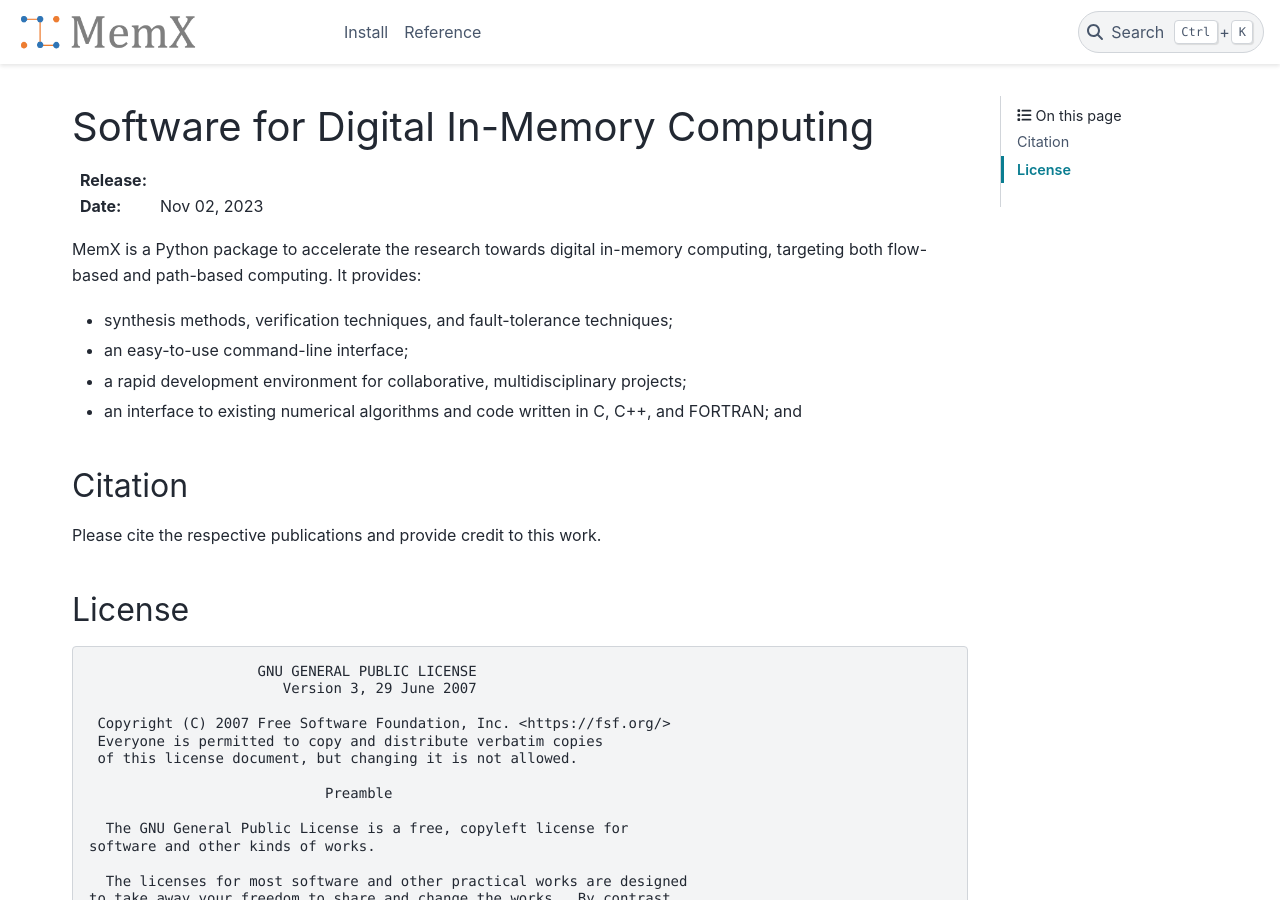
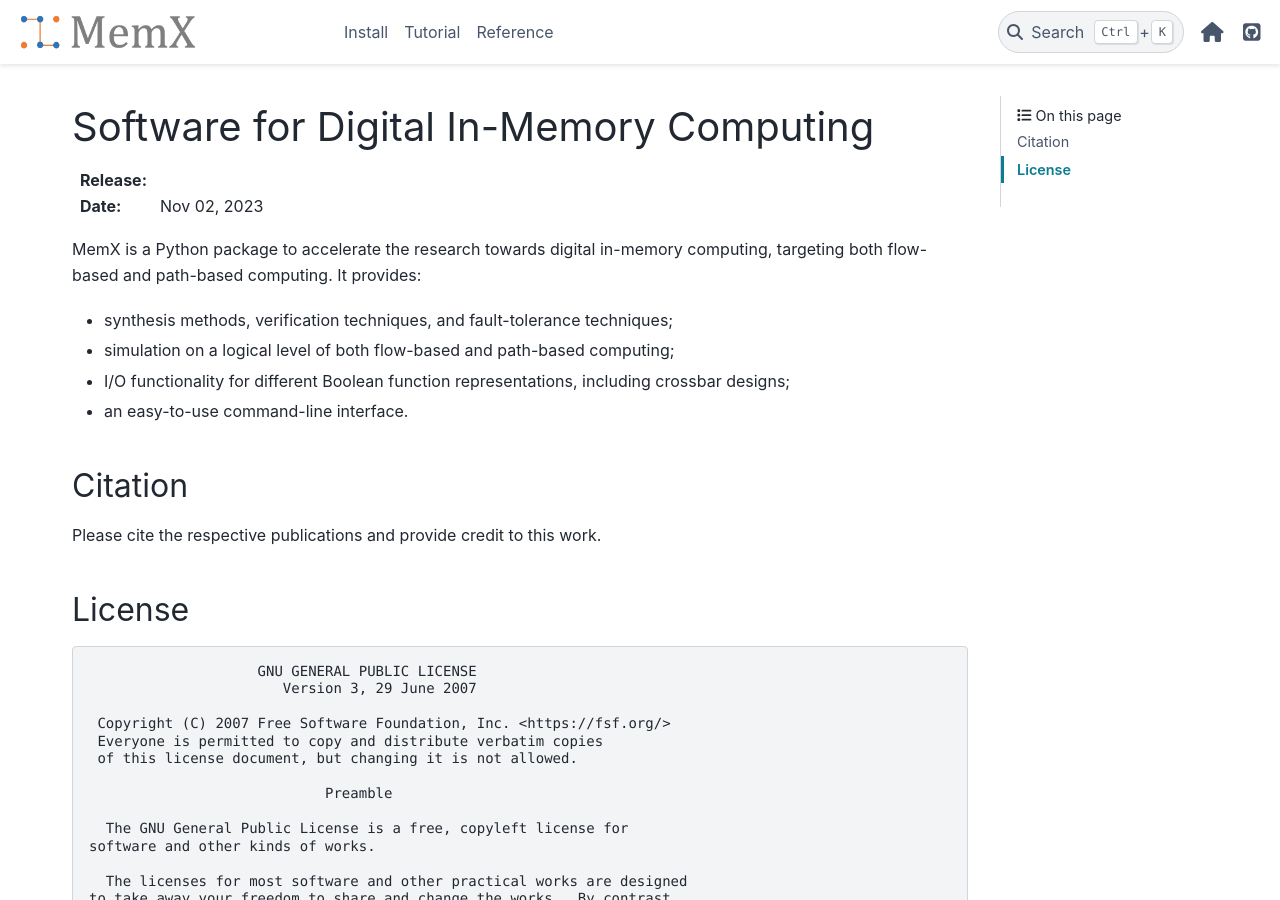
Before and after one commit to sventhijssen/memx, a Sphinx documentation site: the page built from docs/source/index.rst, in a window 1280 px wide and 900 px high. Built offline with Sphinx 7.4.7 and the PyData theme 0.15.4, drawn with Linux system fonts in a browser that asks for light colours.

Commit message:
Tutorial + website online

```diff
--- a/docs/source/conf.py
+++ b/docs/source/conf.py
@@ -43,14 +43,14 @@ html_theme_options = {
     "collapse_navigation": True,
     "navigation_depth": 2,
     "show_prev_next": False,
-    # "icon_links": [
-    #     {"name": "Home Page", "url": "https://memx-library.org", "icon": "fas fa-home"},
-    #     {
-    #         "name": "GitHub",
-    #         "url": "https://github.com/sventhijssen/memx",
-    #         "icon": "fab fa-github-square",
-    #     },
-    # ],
+    "icon_links": [
+        {"name": "Home Page", "url": "https://memx-library.org", "icon": "fas fa-home"},
+        {
+            "name": "GitHub",
+            "url": "https://github.com/sventhijssen/memx",
+            "icon": "fab fa-github-square",
+        },
+    ],
     # "external_links": [{"name": "Guides", "url": "https://networkx.org/nx-guides/"}],
     "navbar_end": ["navbar-icon-links"],
     "secondary_sidebar_items": ["page-toc", "edit-this-page"],
@@ -63,6 +63,9 @@ html_theme_options = {
     # },
     # "show_version_warning_banner": True,
 }
+
+pygments_style = 'sphinx'
+
 html_sidebars = {
     "**": ["sidebar-nav-bs", "sidebar-ethical-ads"],
     "index": [],
--- a/docs/source/index.rst
+++ b/docs/source/index.rst
@@ -12,13 +12,10 @@ MemX is a Python package to accelerate the research towards digital in-memory co
 flow-based and path-based computing.
 It provides:
 
--  synthesis methods, verification techniques, and fault-tolerance techniques;
--  an easy-to-use command-line interface;
--  a rapid development environment for collaborative, multidisciplinary
-   projects;
--  an interface to existing numerical algorithms and code written in C,
-   C++, and FORTRAN; and
-
+- synthesis methods, verification techniques, and fault-tolerance techniques;
+- simulation on a logical level of both flow-based and path-based computing;
+- I/O functionality for different Boolean function representations, including crossbar designs;
+- an easy-to-use command-line interface.
 
 Citation
 --------
@@ -36,4 +33,5 @@ License
    :hidden:
 
    install
+   tutorial
    reference/index
```
Also changed, not shown: README.md (+6 -0 lines), docs/source/tutorial.rst (added, +90 -0 lines).
